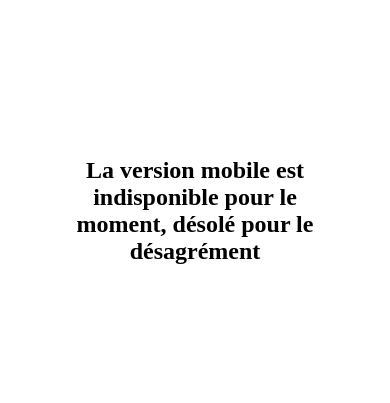
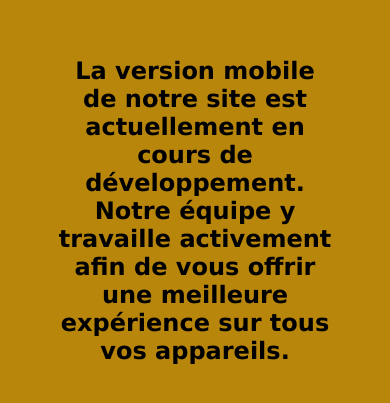
Before and after one commit to narcisse66/fsite, a plain HTML site: page index.html in a window 390 px wide. Shown: the part 211-614 px from the top of the page. Drawn offline with Linux system fonts and the light colour scheme.

Commit message:
Description de la mise à jour

```diff
--- a/index.html
+++ b/index.html
@@ -9,7 +9,8 @@
 </head>
 <body>
   <div class="mclass">
-  <h1 class="mmsge">La version mobile est indisponible pour le moment, désolé pour le désagrément </h1>
+  <h1 class="mmsge">La version mobile de notre site est actuellement en cours de développement. Notre équipe y travaille activement afin
+    de vous offrir une meilleure expérience sur tous vos appareils. </h1>
   </div>
   <div class="versidesk">
   <nav class="navbar">
--- a/style.css
+++ b/style.css
@@ -334,6 +334,7 @@ ul {
   height: 100%; /* S'assure que .mclass prend toute la hauteur de la fenêtre */
   text-align: center; /* Centre le texte à l'intérieur de h1 */
   padding: 0 20px;
+  background-color: #b8860b;
 }
 
 .mmsge {
@@ -341,6 +342,7 @@ ul {
   font-size: 24px; /* Vous pouvez ajuster la taille du texte */
   color: #000; /* Changez la couleur si nécessaire */
   width: 80%;
+  font-family: 'Lucida Sans', 'Lucida Sans Regular', 'Lucida Grande', 'Lucida Sans Unicode', Geneva, Verdana, sans-serif;
 }
 
 
```
